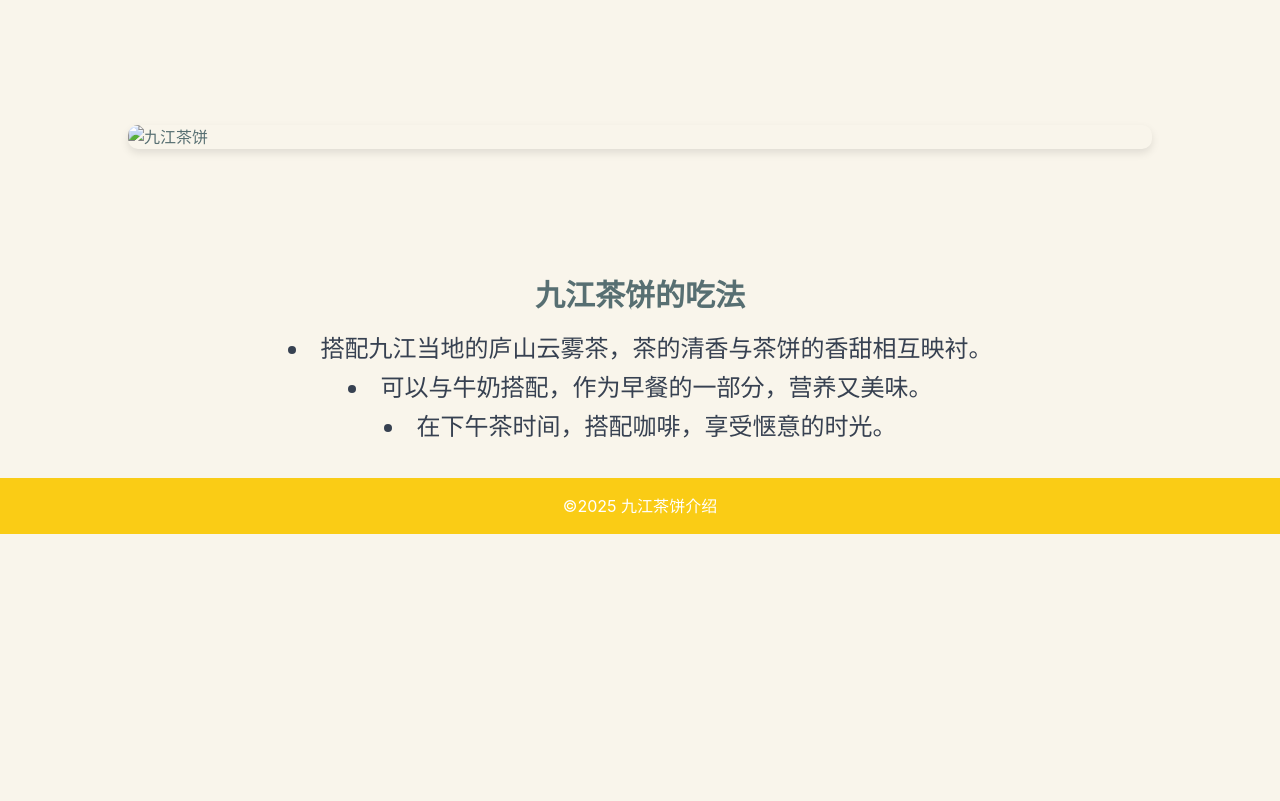
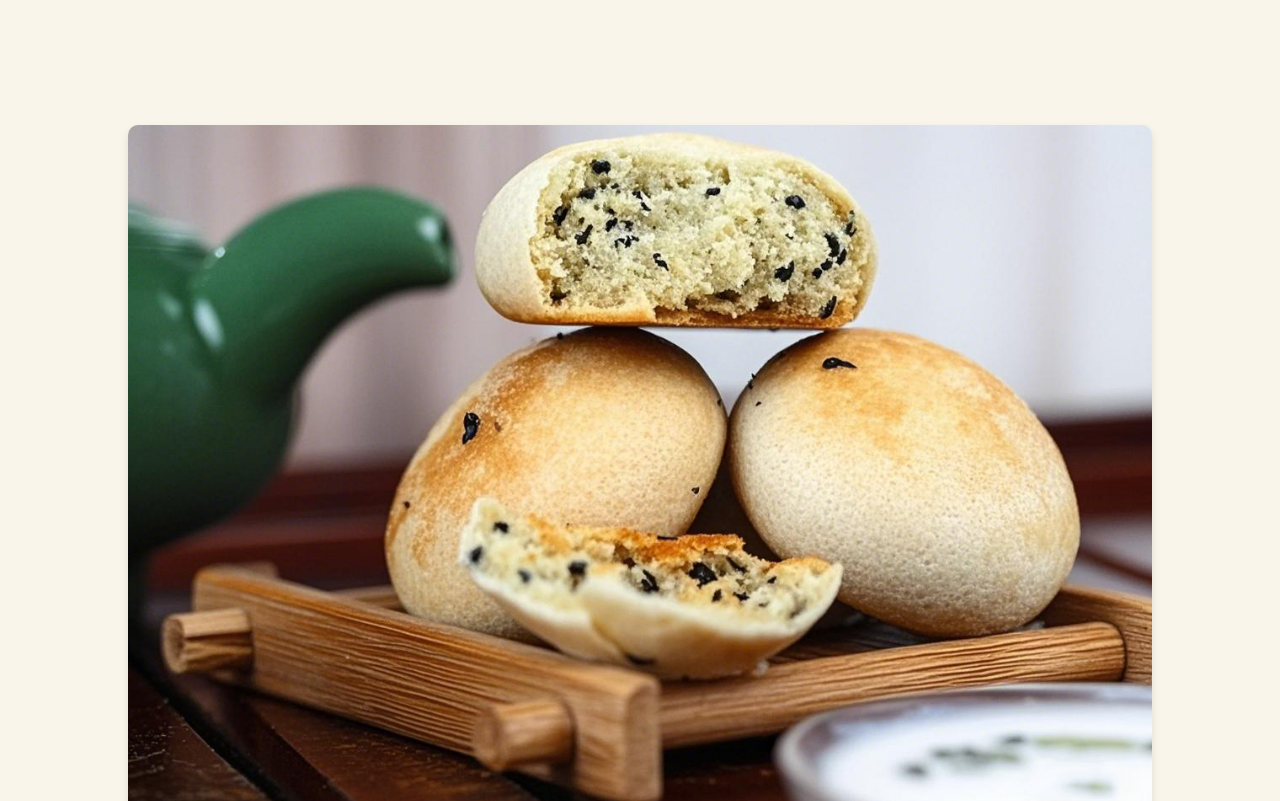
Before and after one commit to haisen10086/jiujiangchabing.github.io, a plain HTML site: page index.html in a window 1280 px wide. Shown: the part 2944-3745 px from the top of the page. Before the commit the page ends 3478 px from the top, so only its background shows below. Drawn offline with nearby package versions, Linux system fonts and the light colour scheme.

Commit message:
Update index.html

```diff
--- a/index.html
+++ b/index.html
@@ -176,7 +176,7 @@
     </div>
     <!-- 图片3 -->
     <div class="image-container">
-        <img src="http://localhost/images/2.png" alt="九江茶饼">
+        <img src="2.png" alt="九江茶饼">
     </div>
     <!-- 九江茶饼与其他搭配一起的吃法 -->
     <div id="ways-of-eating" class="container mx-auto p-8 text-center-all">
```
